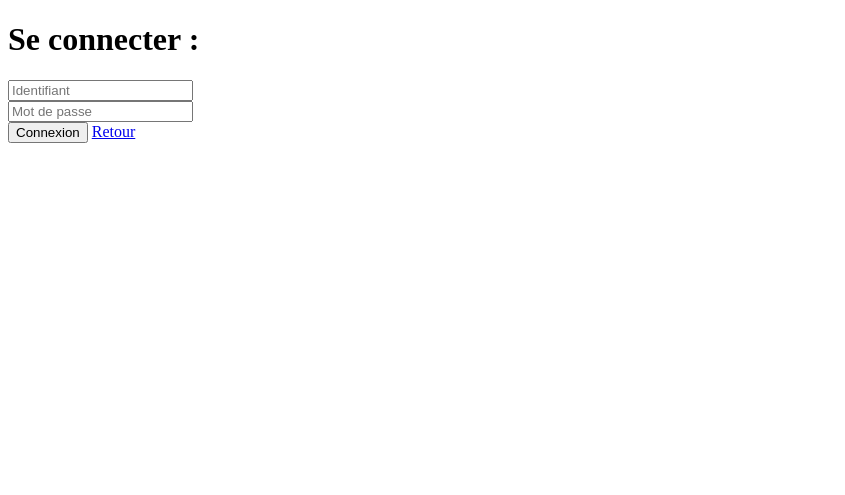
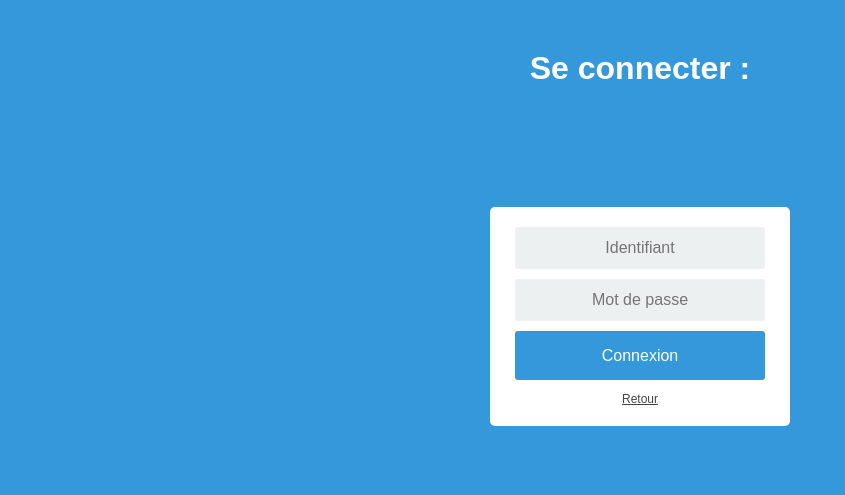
Before and after one commit to Panda-Develop/6sens, a PHP site: page /connexion.php in a window 1280 px wide. Shown: the top 495 px of the page, without its empty margins (0-845 px from the left). Run offline with PHP 8.4, Linux system fonts and the light colour scheme; some libraries are stand-ins or nearby versions.

Commit message:
Bug fixed

```diff
--- a/article.php
+++ b/article.php
@@ -13,8 +13,8 @@
     <title> Blog </title>
     <meta charset="utf-8">
     <meta name="viewport" content="width=device-width, initial-scale=1">
-    <link rel="stylesheet" href="./style/css/reset.css">
-    <link rel="stylesheet" href="./style/css/navbar.css">
+    <link rel="stylesheet" href="./reset.css">
+    <link rel="stylesheet" href="./navbar.css">
 
   <link rel="stylesheet" href="https://maxcdn.bootstrapcdn.com/bootstrap/4.0.0/css/bootstrap.min.css" integrity="sha384-Gn5384xqQ1aoWXA+058RXPxPg6fy4IWvTNh0E263XmFcJlSAwiGgFAW/dAiS6JXm" crossorigin="anonymous">
   <script src="https://code.jquery.com/jquery-3.2.1.slim.min.js" integrity="sha384-KJ3o2DKtIkvYIK3UENzmM7KCkRr/rE9/Qpg6aAZGJwFDMVNA/GpGFF93hXpG5KkN" crossorigin="anonymous"></script>
--- /dev/null
+++ b/connexion.css
@@ -0,0 +1,86 @@
+/* Header */
+
+* {
+box-sizing: border-box;
+}
+
+*:focus {
+	outline: none;
+}
+body {
+font-family: Arial;
+background-color: #3498DB;
+padding: 50px;
+}
+
+.title{
+  text-align: center;
+  color: #FFFFFF;
+}
+.login {
+  margin-top: 15vh !important;
+margin: 20px auto;
+width: 300px;
+}
+.login-screen {
+background-color: #FFF;
+padding: 20px;
+border-radius: 5px
+}
+
+.app-title {
+text-align: center;
+color: #777;
+}
+
+.login-form {
+text-align: center;
+}
+.control-group {
+margin-bottom: 10px;
+}
+
+input {
+text-align: center;
+background-color: #ECF0F1;
+border: 2px solid transparent;
+border-radius: 3px;
+font-size: 16px;
+font-weight: 200;
+padding: 10px 0;
+width: 250px;
+transition: border .5s;
+}
+
+input:focus {
+border: 2px solid #3498DB;
+box-shadow: none;
+}
+
+.btn {
+  border: 2px solid transparent;
+  background: #3498DB;
+  color: #ffffff;
+  font-size: 16px;
+  line-height: 25px;
+  padding: 10px 0;
+  text-decoration: none;
+  text-shadow: none;
+  border-radius: 3px;
+  box-shadow: none;
+  transition: 0.25s;
+  display: block;
+  width: 250px;
+  margin: 0 auto;
+}
+
+.btn:hover {
+  background-color: #2980B9;
+}
+
+.login-link {
+  font-size: 12px;
+  color: #444;
+  display: block;
+	margin-top: 12px;
+}
--- a/connexion.php
+++ b/connexion.php
@@ -8,10 +8,9 @@
         <title> 6sens </title>
         <meta charset="UTF-8">
         <meta name="viewport" content="width=device-width, initial-scale=1">
-        <link rel="stylesheet" href="style.css"/>
-        <link rel="stylesheet" href="./style/css/connexion.css">
-        <link rel="stylesheet" href="./style/css/reset.css">
-        <link rel="stylesheet" href="./style/css/navbar.css">
+        <link rel="stylesheet" href="./connexion.css">
+        <link rel="stylesheet" href="./reset.css">
+        <link rel="stylesheet" href="./navbar.css">
 
 
     </head>
--- /dev/null
+++ b/fonts.css
@@ -0,0 +1 @@
+@import url('https://fonts.googleapis.com/css?family=Ubuntu');
--- a/group_perm.php
+++ b/group_perm.php
@@ -16,8 +16,8 @@
   <head>
     <meta name="viewport" content="width=device-width, initial-scale=1">
     <meta charset="UTF-8">
-    <link rel="stylesheet" href="./style/css/reset.css">
-    <link rel="stylesheet" href="./style/css/navbar.css">
+    <link rel="stylesheet" href="./reset.css">
+    <link rel="stylesheet" href="./navbar.css">
 
   <link rel="stylesheet" href="https://maxcdn.bootstrapcdn.com/bootstrap/4.0.0/css/bootstrap.min.css" integrity="sha384-Gn5384xqQ1aoWXA+058RXPxPg6fy4IWvTNh0E263XmFcJlSAwiGgFAW/dAiS6JXm" crossorigin="anonymous">
   <script src="https://code.jquery.com/jquery-3.2.1.slim.min.js" integrity="sha384-KJ3o2DKtIkvYIK3UENzmM7KCkRr/rE9/Qpg6aAZGJwFDMVNA/GpGFF93hXpG5KkN" crossorigin="anonymous"></script>
--- a/index.php
+++ b/index.php
@@ -12,8 +12,8 @@
     <title> Blog </title>
     <meta name="viewport" content="width=device-width, initial-scale=1">
     <meta charset="utf-8">
-    <link rel="stylesheet" href="./style/css/reset.css">
-    <link rel="stylesheet" href="./style/css/navbar.css">
+    <link rel="stylesheet" href="./reset.css">
+    <link rel="stylesheet" href="./navbar.css">
 
   <link rel="stylesheet" href="https://maxcdn.bootstrapcdn.com/bootstrap/4.0.0/css/bootstrap.min.css" integrity="sha384-Gn5384xqQ1aoWXA+058RXPxPg6fy4IWvTNh0E263XmFcJlSAwiGgFAW/dAiS6JXm" crossorigin="anonymous">
   <script src="https://code.jquery.com/jquery-3.2.1.slim.min.js" integrity="sha384-KJ3o2DKtIkvYIK3UENzmM7KCkRr/rE9/Qpg6aAZGJwFDMVNA/GpGFF93hXpG5KkN" crossorigin="anonymous"></script>
--- /dev/null
+++ b/navbar.css
@@ -0,0 +1,3 @@
+.content-section{
+  padding-top: 20vh;
+}
--- /dev/null
+++ b/reset.css
@@ -0,0 +1 @@
+*{margin:0;padding:0;}
--- a/user_perm.php
+++ b/user_perm.php
@@ -15,8 +15,8 @@
 <html lang="fr">
   <head>
     <meta charset="UTF-8">
-    <link rel="stylesheet" href="./style/css/reset.css">
-    <link rel="stylesheet" href="./style/css/navbar.css">
+    <link rel="stylesheet" href="./reset.css">
+    <link rel="stylesheet" href="./navbar.css">
 
   <link rel="stylesheet" href="https://maxcdn.bootstrapcdn.com/bootstrap/4.0.0/css/bootstrap.min.css" integrity="sha384-Gn5384xqQ1aoWXA+058RXPxPg6fy4IWvTNh0E263XmFcJlSAwiGgFAW/dAiS6JXm" crossorigin="anonymous">
   <script src="https://code.jquery.com/jquery-3.2.1.slim.min.js" integrity="sha384-KJ3o2DKtIkvYIK3UENzmM7KCkRr/rE9/Qpg6aAZGJwFDMVNA/GpGFF93hXpG5KkN" crossorigin="anonymous"></script>
```
